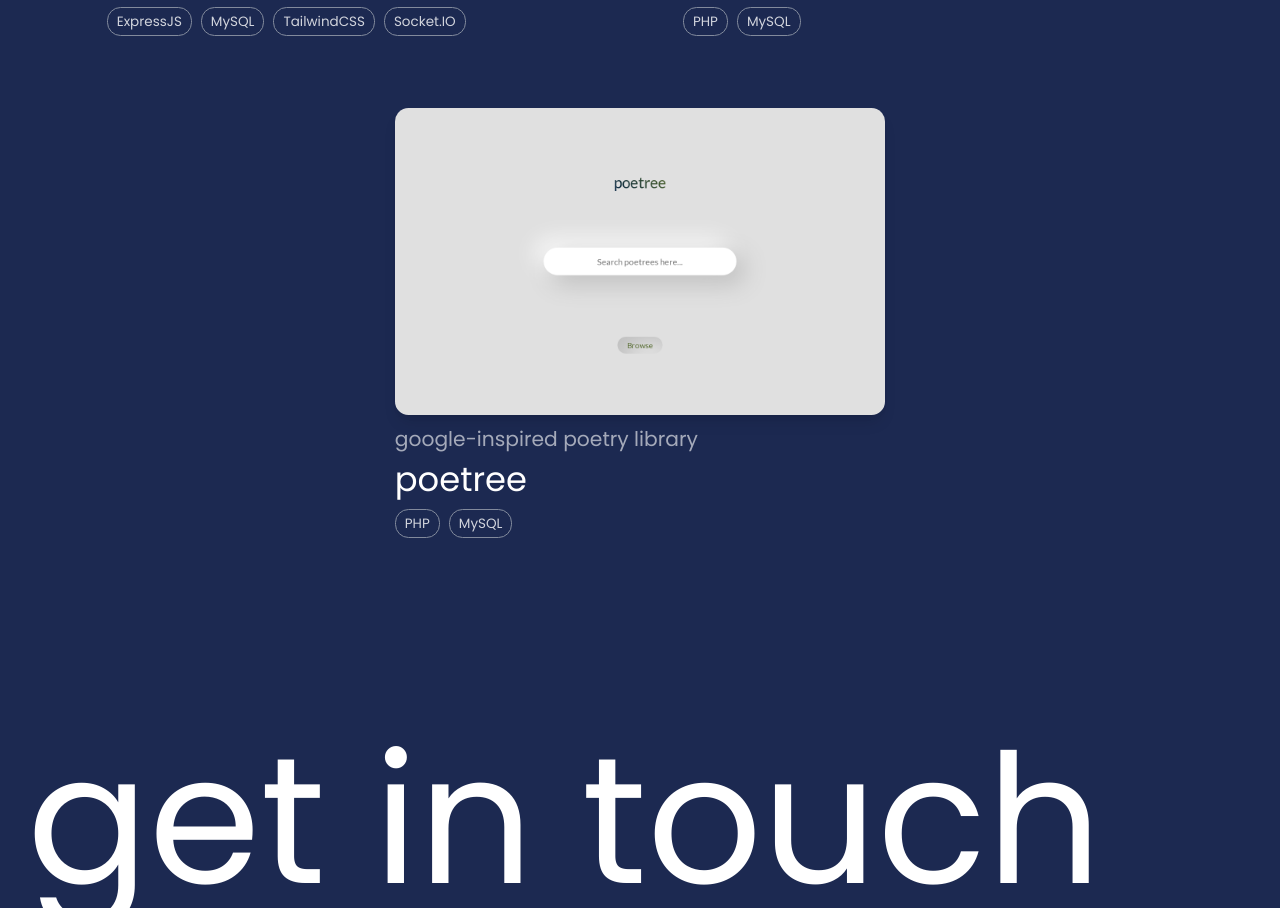
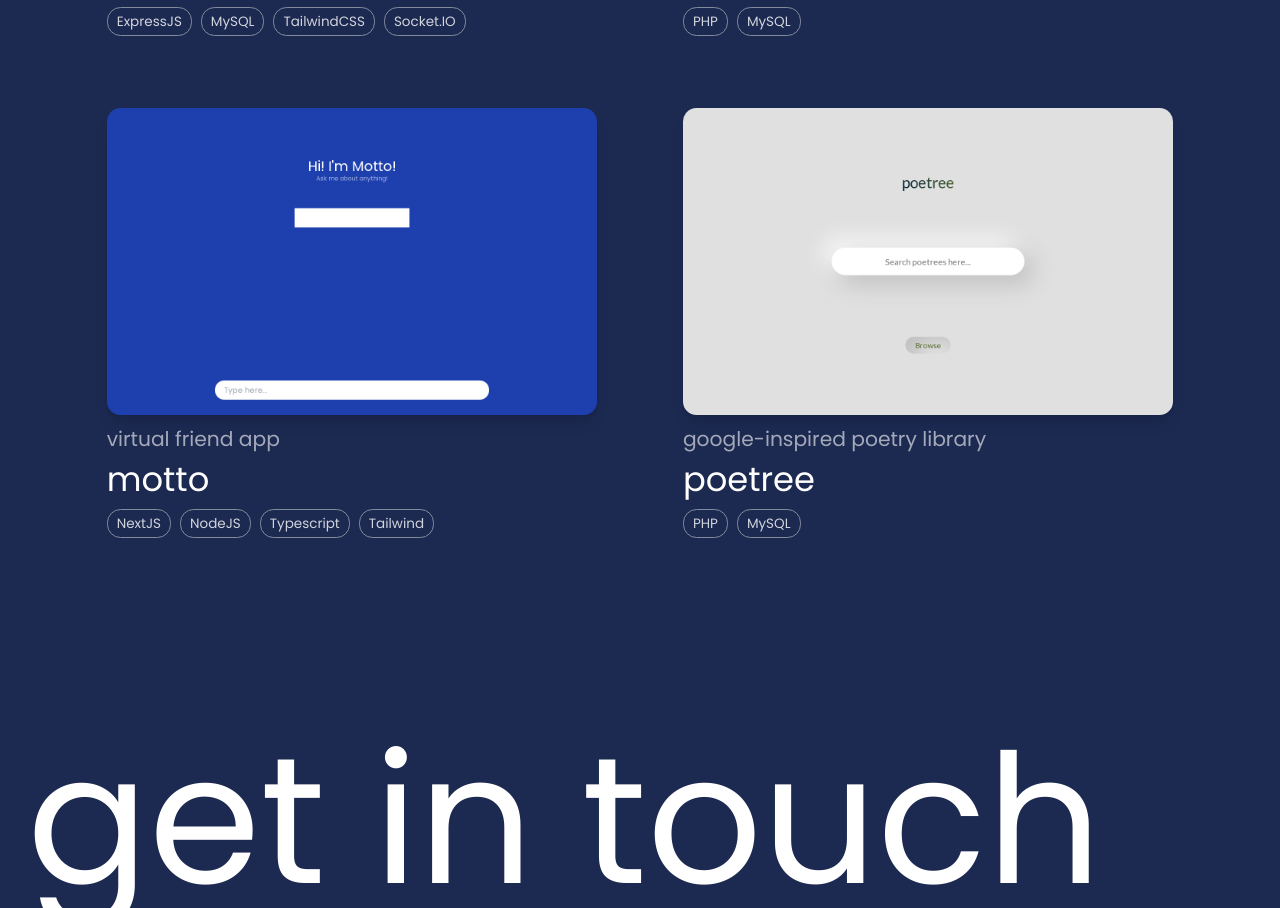
Before and after one commit to nheek/nheek., a Next.js app: page / in a window 1280 px wide. Shown: the part 2935-3843 px from the top of the page. Built offline with nearby package versions, Linux system fonts and the light colour scheme.

Commit message:
added motto to featured projects

```diff
--- a/components/featured-projects-item.tsx
+++ b/components/featured-projects-item.tsx
@@ -14,6 +14,7 @@ export default function FeaturedProjectsItem({ category = "websites" }) {
       { name: 'notasrare', desc: 'public poll platform', link: 'https://notasrare.nheek.com/', image: '/featured-projects/notasrare.png', techstack: ['NextJS', 'NodeJS', 'Typescript', 'MySQL', 'TailwindCSS'] },
       { name: 'lookatme', desc: 'real-time statistics entertainment platform', link: 'https://lookatme.nheek.com/', image: '/featured-projects/lookatme.png', techstack: ['ExpressJS', 'MySQL', 'TailwindCSS', 'Socket.IO'] },
       { name: 'studently', desc: 'schools forum platform', link: 'https://studently.nheek.com/', image: '/featured-projects/studently.png', techstack: ['PHP', 'MySQL'] },
+      { name: 'motto', desc: 'virtual friend app', link: 'https://motto.nheek.com/', image: '/featured-projects/motto.png', techstack: ['NextJS', 'NodeJS', 'Typescript', 'Tailwind'] },
       { name: 'poetree', desc: 'google-inspired poetry library', link: 'https://poetree.nheek.com/', image: '/featured-projects/poetree.png', techstack: ['PHP', 'MySQL'] },
     ],
     apps: [
@@ -40,6 +41,7 @@ export default function FeaturedProjectsItem({ category = "websites" }) {
       { name: 'notasrare', desc: 'offentlig avstemningsplattform', link: 'https://notasrare.nheek.com/', image: '/featured-projects/notasrare.png', techstack: ['NextJS', 'NodeJS', 'Typescript', 'MySQL', 'TailwindCSS'] },
       { name: 'lookatme', desc: 'real-time statistikk underholdningsplattform', link: 'https://lookatme.nheek.com/', image: '/featured-projects/lookatme.png', techstack: ['ExpressJS', 'MySQL', 'TailwindCSS', 'Socket.IO'] },
       { name: 'studently', desc: 'skolens forumplattform', link: 'https://studently.nheek.com/', image: '/featured-projects/studently.png', techstack: ['PHP', 'MySQL'] },
+      { name: 'motto', desc: 'virtuell venn app', link: 'https://motto.nheek.com/', image: '/featured-projects/motto.png', techstack: ['NextJS', 'NodeJS', 'Typescript', 'Tailwind'] },
       { name: 'poetree', desc: 'google-inspirert poesibibliotek', link: 'https://poetree.nheek.com/', image: '/featured-projects/poetree.png', techstack: ['PHP', 'MySQL'] },
     ],
     apps: [
```
Also changed, not shown: public/featured-projects/motto.png (added).
